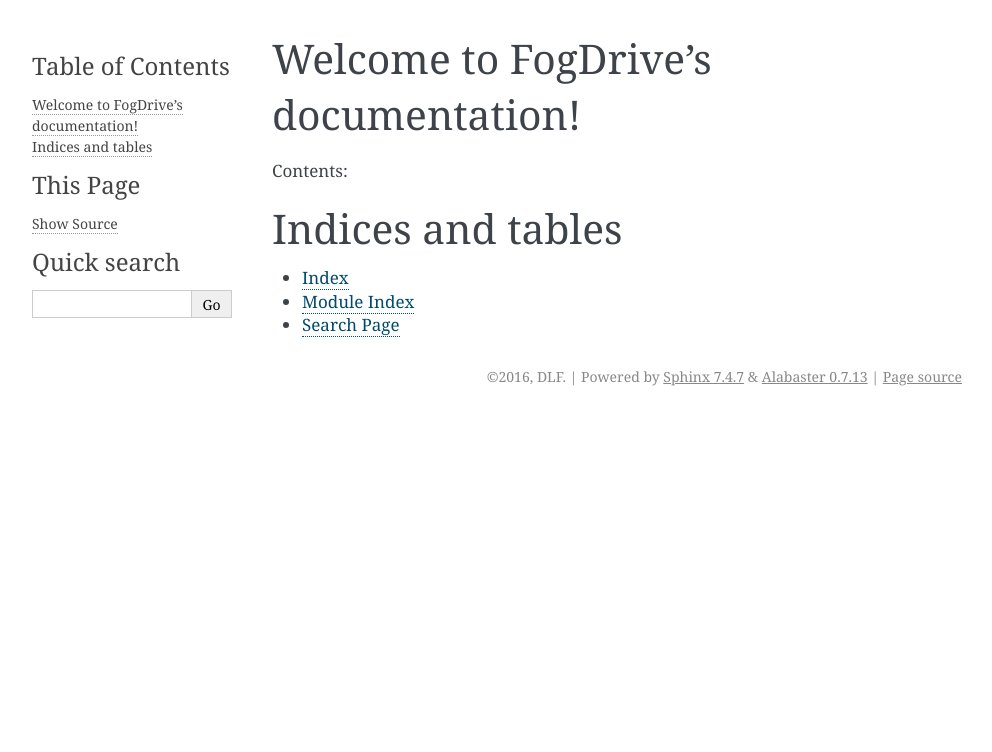
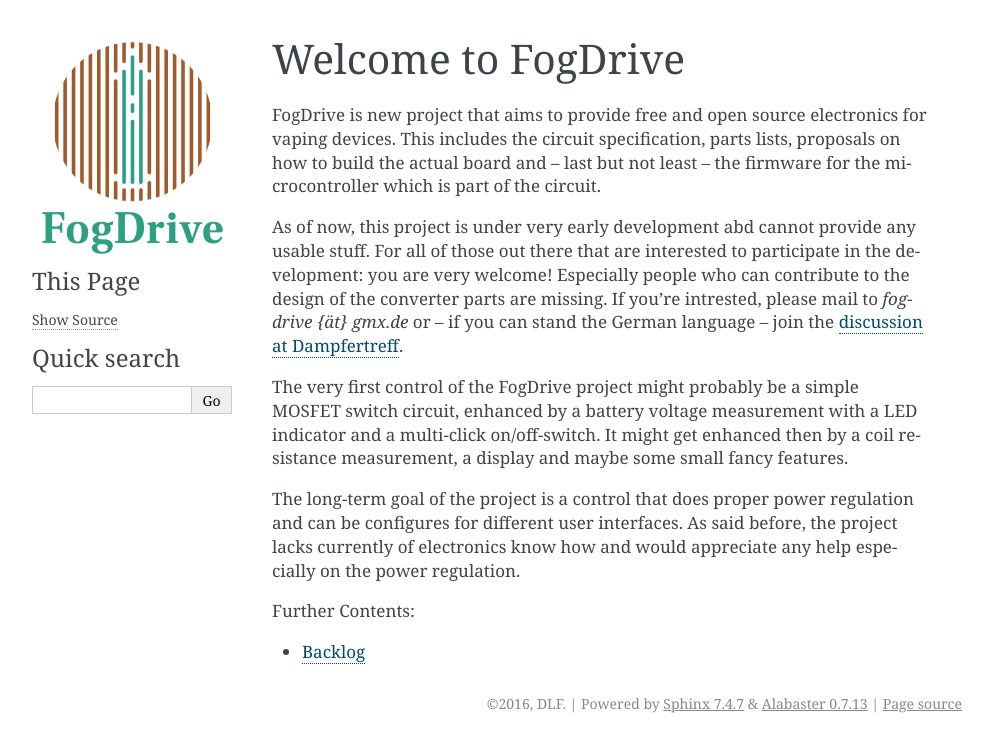
Before and after one commit to DLFW/FogDrive, a Sphinx documentation site: the page built from website/source/index.rst, in a window 1280 px wide. Shown: the top 752 px of the page, without its empty margins (148-1140 px from the left). Built offline with Sphinx 7.4.7, drawn with Linux system fonts in a browser that asks for light colours.

Commit message:
Wrote a first intro text for the doc and added a simple backlog for the first significant steps. The logo is added as png file which will be removed later when the build chain is set up properly since it's a build artifact.

```diff
--- a/website/source/conf.py
+++ b/website/source/conf.py
@@ -145,7 +145,7 @@
 # The name of an image file (relative to this directory) to place at the top
 # of the sidebar.
 #
-# html_logo = None
+html_logo = "../images/fogdrive.png"
 
 # The name of an image file (relative to this directory) to use as a favicon of
 # the docs.  This file should be a Windows icon file (.ico) being 16x16 or 32x32
--- a/website/source/index.rst
+++ b/website/source/index.rst
@@ -3,19 +3,30 @@
    You can adapt this file completely to your liking, but it should at least
    contain the root `toctree` directive.
 
-Welcome to FogDrive's documentation!
-====================================
+Welcome to FogDrive
+===================
 
-Contents:
+FogDrive is new project that aims to provide free and open source electronics for vaping devices. This includes the circuit specification, parts lists, proposals on how to build the actual board and – last but not least – the firmware for the microcontroller which is part of the circuit.
+
+As of now, this project is under very early development abd cannot provide any usable stuff. For all of those out there that are interested to participate in the development: you are very welcome! Especially people who can contribute to the design of the converter parts are missing. If you’re intrested, please mail to `fogdrive {ät} gmx.de` or – if you can stand the German language – join the `discussion at Dampfertreff <http://www.dampfertreff.de/t151555f130-freie-und-quelloffene-Regelelektronik-Unterstuetzung-gesucht.html>`_.
+
+The very first control of the FogDrive project might probably be a simple MOSFET switch circuit, enhanced by a battery voltage measurement with a LED indicator and a multi-click on/off-switch. It might get enhanced then by a coil resistance measurement, a display and maybe some small fancy features.
+
+The long-term goal of the project is a control that does proper power regulation and can be configures for different user interfaces. As said before, the project lacks currently of electronics know how and would appreciate any help especially on the power regulation.
+
+
+
+Further Contents:
 
 .. toctree::
    :maxdepth: 2
 
+   backlog
 
+..
+  Indices and tables
+  ==================
 
-Indices and tables
-==================
-
-* :ref:`genindex`
-* :ref:`modindex`
-* :ref:`search`
+  * :ref:`genindex`
+  * :ref:`modindex`
+  * :ref:`search`
```
Also changed, not shown: website/source/backlog.rst (added, +24 -0 lines), website/images/fogdrive.png (added).
